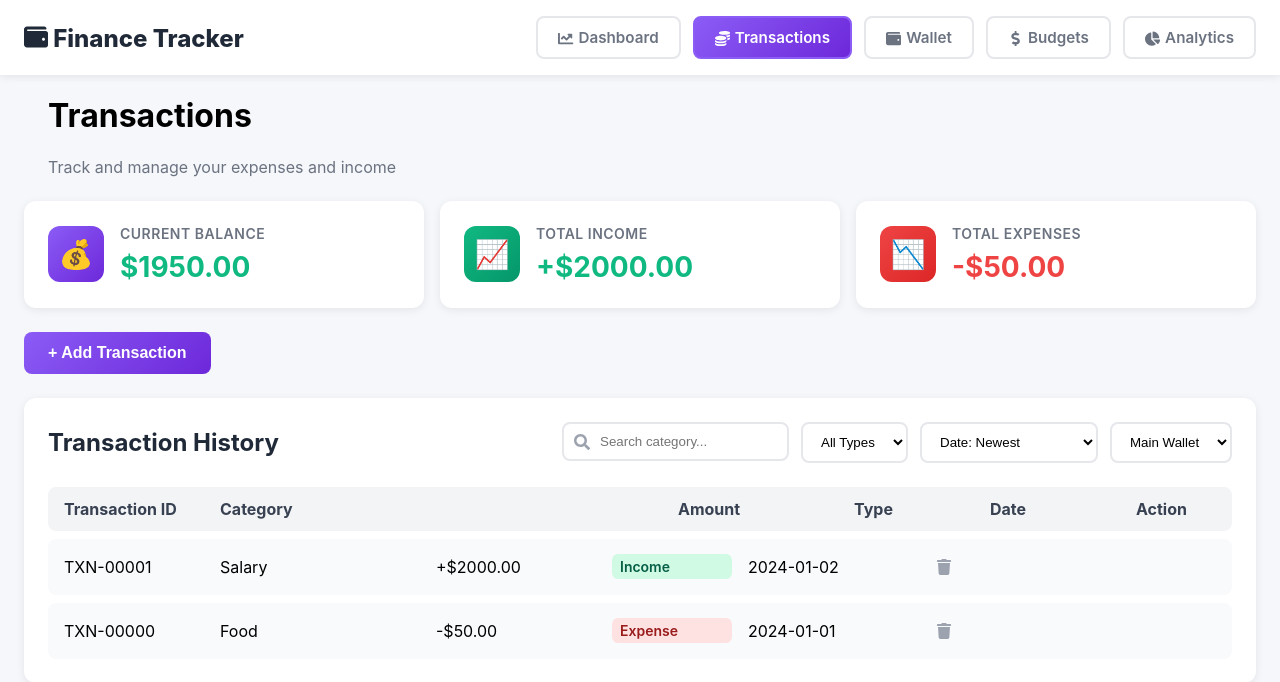
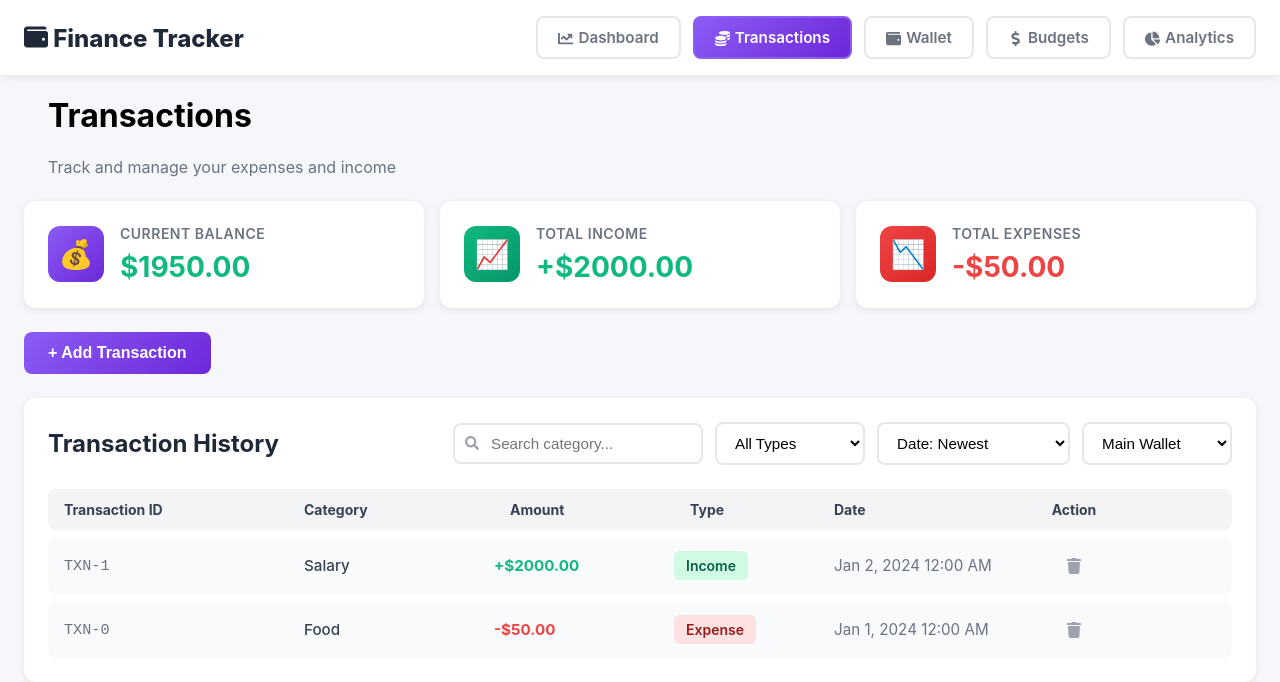
Before and after one commit to Paulen101/personal-finance-tracker, a React (Create React App) app: page /transaction in a window 1280 px wide. Shown: the top 682 px of the page. Built offline with nearby package versions, Linux system fonts and the light colour scheme.

Commit message:
transaction updates and done

```diff
--- a/src/components/TransactionList.css
+++ b/src/components/TransactionList.css
@@ -1,3 +1,4 @@
+/* TransactionList.css */
 .transaction-list-container {
   background: white;
   border-radius: 12px;
@@ -24,11 +25,12 @@
 .transaction-top-filters {
   display: flex;
   gap: 12px;
-  flex-wrap: wrap;
+  align-items: center;
 }
 
 .search-box {
   position: relative;
+  min-width: 250px;
 }
 
 .search-icon {
@@ -37,12 +39,22 @@
   top: 50%;
   transform: translateY(-50%);
   color: #9ca3af;
+  font-size: 0.875rem;
 }
 
 .search-input {
+  width: 100%;
   padding: 10px 10px 10px 36px;
   border: 2px solid #e5e7eb;
   border-radius: 8px;
+  font-size: 0.95rem;
+  transition: border-color 0.2s;
+  box-sizing: border-box;
+}
+
+.search-input:focus {
+  outline: none;
+  border-color: #8B5CF6;
 }
 
 .transaction-select {
@@ -50,11 +62,20 @@
   border: 2px solid #e5e7eb;
   border-radius: 8px;
   background: white;
+  font-size: 0.95rem;
+  cursor: pointer;
+  transition: border-color 0.2s;
+  min-width: 150px;
+}
+
+.transaction-select:focus {
+  outline: none;
+  border-color: #8B5CF6;
 }
 
 .transaction-table-header {
   display: grid;
-  grid-template-columns: 140px 150fr 160px 120px 130px 80px;
+  grid-template-columns: 200px 150px 140px 120px 160px 80px;
   font-weight: 700;
   color: #374151;
   padding: 12px 16px;
@@ -62,11 +83,12 @@
   border-radius: 8px;
   margin-bottom: 8px;
   align-items: center;
-  gap: 16px;
+  gap: 40px;
+  font-size: 0.875rem;
 }
 
 .transaction-table-header.with-wallet {
-  grid-template-columns: 140px 150fr 160px 120px 130px 140px 80px;
+  grid-template-columns: 200px 120px 150px 140px 120px 160px 80px;
 }
 
 .transaction-table-header span {
@@ -74,7 +96,17 @@
 }
 
 .transaction-table-header .amount-header {
-  text-align: center;
+  text-align: left;
+  padding-left: 16px;
+}
+
+.transaction-table-header .type-header {
+  text-align: left;
+  padding-left: 16px;
+}
+
+.transaction-table-header .date-header {
+  text-align: left;
 }
 
 .transaction-table-header .action-header {
@@ -89,29 +121,47 @@
 
 .transaction-row {
   display: grid;
-  grid-template-columns: 140px 200px 160px 120px 140px 80px;
+  grid-template-columns: 200px 150px 140px 120px 160px 80px;
   align-items: center;
   background: #f9fafb;
   padding: 12px 16px;
   border-radius: 8px;
-  gap: 16px;
+  gap: 40px;
+  transition: background 0.2s, transform 0.2s;
 }
 
 .transaction-row.with-wallet {
-  grid-template-columns: 140px 1fr 160px 120px 130px 140px 80px;
+  grid-template-columns: 200px 120px 150px 140px 120px 160px 80px;
 }
 
 .transaction-row:hover {
   background: #f3f4f6;
+  transform: translateX(4px);
 }
 
 .transaction-row > span {
   text-align: left;
+  font-size: 0.95rem;
+}
+
+.transaction-id {
+  font-family: 'Courier New', monospace;
+  font-size: 0.75rem;
+  color: #6b7280;
+  overflow: hidden;
+  text-overflow: ellipsis;
+  white-space: nowrap;
+}
+
+.category-cell {
+  font-weight: 500;
+  color: #374151;
 }
 
 .amount-cell {
-  text-align: center;
-  font-weight: 600;
+  text-align: right;
+  font-weight: 700;
+  font-size: 1rem;
 }
 
 .amount-cell.income {
@@ -123,13 +173,15 @@
 }
 
 .type-badge {
-  padding: 4px 8px;
+  padding: 6px 12px;
   border-radius: 6px;
   text-transform: capitalize;
   font-weight: 600;
   text-align: center;
   display: inline-block;
   font-size: 0.875rem;
+  width: fit-content;
+  margin: 0 auto;
 }
 
 .type-badge.income {
@@ -142,9 +194,15 @@
   color: #991b1b;
 }
 
+.date-cell {
+  color: #6b7280;
+  font-size: 0.875rem;
+}
+
 .wallet-name {
-  color: #6b7280;
-  font-size: 0.9rem;
+  color: #8B5CF6;
+  font-size: 0.875rem;
+  font-weight: 600;
 }
 
 .transaction-delete-btn {
@@ -158,17 +216,18 @@
   align-items: center;
   justify-content: center;
   margin: 0 auto;
-  transition: color 0.2s;
+  transition: all 0.2s;
+  border-radius: 4px;
 }
 
 .transaction-delete-btn:hover {
   color: #ef4444;
+  background: #fee2e2;
 }
 
 .empty-state {
   text-align: center;
   padding: 60px 20px;
-  color: #6b7280;
 }
 
 .empty-icon {
@@ -178,29 +237,11 @@
 
 .empty-state h3 {
   margin: 0 0 8px 0;
-  color: #374151;
+  color: #1f2937;
+  font-size: 1.25rem;
 }
 
 .empty-state p {
   margin: 0;
-  color: #9ca3af;
+  color: #6b7280;
 }
-
-@media (max-width: 768px) {
-  .transaction-table-header,
-  .transaction-table-header.with-wallet,
-  .transaction-row,
-  .transaction-row.with-wallet {
-    grid-template-columns: 1fr 1fr 80px;
-    font-size: 0.875rem;
-  }
-
-  .transaction-table-header span:nth-child(n+4),
-  .transaction-row > span:nth-child(n+4) {
-    display: none;
-  }
-
-  .transaction-delete-btn {
-    display: flex;
-  }
-}
--- a/src/components/TransactionList.jsx
+++ b/src/components/TransactionList.jsx
@@ -11,12 +11,22 @@ function TransactionList() {
   const [filteredType, setFilteredType] = useState("all");
   const [sortOrder, setSortOrder] = useState("dateDesc");
 
-  const formatDate = (date) => new Date(date).toISOString().split("T")[0];
-
-  const generateTransactionId = (walletId, transactionId) => {
-    return `TXN-${walletId}${String(transactionId).padStart(4, '0')}`;
+  const formatDate = (date) => {
+    const d = new Date(date);
+    const dateStr = d.toLocaleDateString("en-US", {
+      month: "short",
+      day: "numeric",
+      year: "numeric",
+    });
+    const timeStr = d.toLocaleTimeString("en-US", {
+      hour: "numeric",
+      minute: "2-digit",
+      hour12: true,
+    });
+    return `${dateStr} ${timeStr}`;
   };
 
+  // Select wallet
   let displayedTransactions = [];
 
   if (selectedWalletId === "all") {
@@ -33,27 +43,29 @@ function TransactionList() {
     const currentWallet = wallets.find(
       (wallet) => wallet.id === Number(selectedWalletId)
     );
-
-    displayedTransactions =
-      currentWallet?.transactions.map((transaction) => ({
-        ...transaction,
+    displayedTransactions = currentWallet?.transactions || [];
+    displayedTransactions = displayedTransactions.map((tx) => ({
+      ...tx,
       walletName: currentWallet.name,
       walletId: currentWallet.id,
-      })) || [];
+    }));
   }
 
+  // Search
   if (searchQuery.trim() !== "") {
     displayedTransactions = displayedTransactions.filter((transaction) =>
       transaction.category.toLowerCase().includes(searchQuery.toLowerCase())
     );
   }
 
+  // Filter
   if (filteredType !== "all") {
     displayedTransactions = displayedTransactions.filter(
       (transaction) => transaction.type === filteredType
     );
   }
 
+  // Sort
   displayedTransactions.sort((a, b) => {
     if (sortOrder === "dateAsc") return new Date(a.date) - new Date(b.date);
     if (sortOrder === "dateDesc") return new Date(b.date) - new Date(a.date);
@@ -64,10 +76,12 @@ function TransactionList() {
 
   return (
     <div className="transaction-list-container">
+      {/* Top Row: Title and Filters */}
       <div className="transaction-top-row">
         <h2>Transaction History</h2>
 
         <div className="transaction-top-filters">
+          {/* Search Box */}
           <div className="search-box">
             <FaSearch className="search-icon" />
             <input
@@ -79,6 +93,7 @@ function TransactionList() {
             />
           </div>
 
+          {/* Type Filter */}
           <select
             value={filteredType}
             onChange={(e) => setFilteredType(e.target.value)}
@@ -89,6 +104,7 @@ function TransactionList() {
             <option value="expense">Expense</option>
           </select>
 
+          {/* Sort Order */}
           <select
             value={sortOrder}
             onChange={(e) => setSortOrder(e.target.value)}
@@ -96,10 +112,11 @@ function TransactionList() {
           >
             <option value="dateDesc">Date: Newest</option>
             <option value="dateAsc">Date: Oldest</option>
-            <option value="amountDesc">Amount: High → Low</option>
-            <option value="amountAsc">Amount: Low → High</option>
+            <option value="amountDesc">Amount: High to Low</option>
+            <option value="amountAsc">Amount: Low to High</option>
           </select>
 
+          {/* Wallet Selector */}
           <select
             value={selectedWalletId}
             onChange={(e) => setSelectedWalletId(e.target.value)}
@@ -115,16 +132,22 @@ function TransactionList() {
         </div>
       </div>
 
-      <div className="transaction-table-header">
+      {/* Table Header */}
+      <div
+        className={`transaction-table-header ${
+          selectedWalletId === "all" ? "with-wallet" : ""
+        }`}
+      >
         <span>Transaction ID</span>
+        {selectedWalletId === "all" && <span>Wallet</span>}
         <span>Category</span>
-        <span>Amount</span>
-        <span>Type</span>
-        <span>Date</span>
-        {selectedWalletId === "all" && <span>Wallet</span>}
-        <span>Action</span>
+        <span className="amount-header">Amount</span>
+        <span className="type-header">Type</span>
+        <span className="date-header">Date</span>
+        <span className="action-header">Action</span>
       </div>
 
+      {/* Table Body */}
       <div className="transaction-table-body">
         {displayedTransactions.length === 0 ? (
           <div className="empty-state">
@@ -134,30 +157,46 @@ function TransactionList() {
           </div>
         ) : (
           displayedTransactions.map((transaction) => (
-            <div className="transaction-row" key={transaction.id}>
-              <span>{generateTransactionId(transaction.walletId, transaction.id)}</span>
-              <span>{transaction.category}</span>
-              <span className={transaction.type}>
-                {transaction.type === "income" ? "+" : "-"}$
-                {Math.abs(transaction.amount).toFixed(2)}
+            <div
+              key={transaction.id}
+              className={`transaction-row ${
+                selectedWalletId === "all" ? "with-wallet" : ""
+              }`}
+            >
+              <span className="transaction-id" title={`TXN-${transaction.id}`}>
+                TXN-{transaction.id}
               </span>
-              <span className={`type-badge ${transaction.type}`}>
-                {transaction.type}
-              </span>
-              <span>{formatDate(transaction.date)}</span>
 
               {selectedWalletId === "all" && (
                 <span className="wallet-name">{transaction.walletName}</span>
               )}
 
+              <span className="category-cell">{transaction.category}</span>
+
+              <span className={`amount-cell ${transaction.type}`}>
+                {transaction.type === "income" ? "+" : "-"}$
+                {transaction.amount.toFixed(2)}
+              </span>
+
+              <span className="type-cell">
+                <span className={`type-badge ${transaction.type}`}>
+                  {transaction.type}
+                </span>
+              </span>
+
+              <span className="date-cell">{formatDate(transaction.date)}</span>
+
+              <span>
                 <button
                   onClick={() =>
                     deleteTransaction(transaction.walletId, transaction.id)
                   }
                   className="transaction-delete-btn"
+                  title="Delete transaction"
                 >
                   <FaTrash />
                 </button>
+              </span>
             </div>
           ))
         )}
```
Lines whose indentation alone changed are shown as unchanged.
